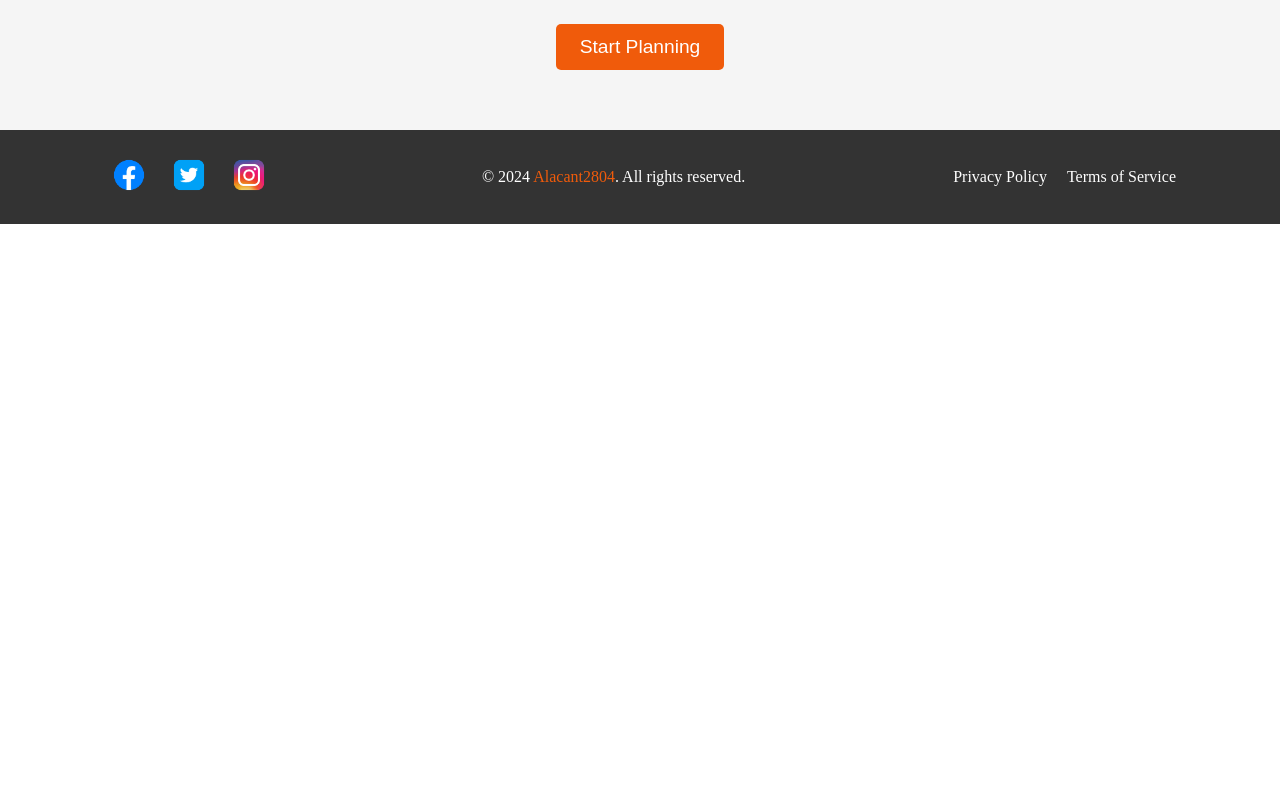
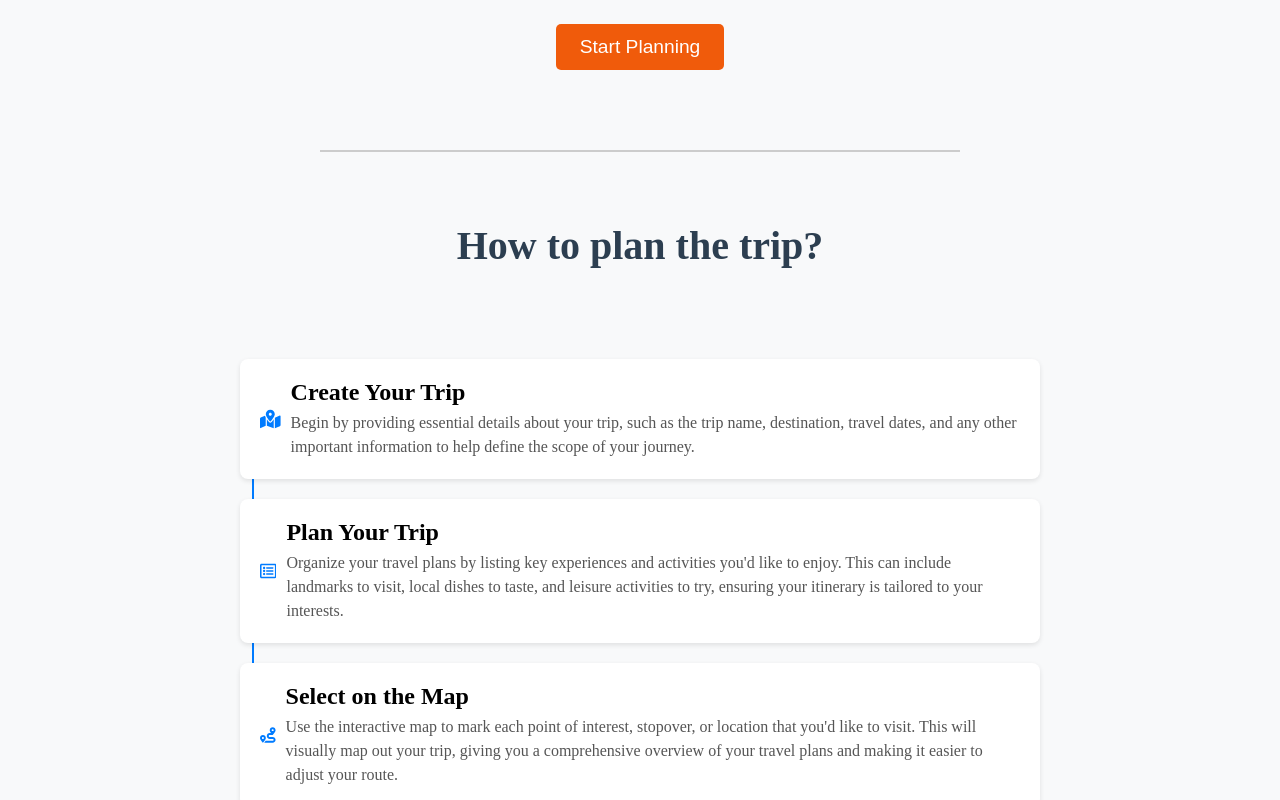
Before and after one commit to Alacant2804/Travel-App, a React (Vite) app in the folder travel-app/: page / in a window 1280 px wide. Shown: the part 1240-2040 px from the top of the page. Before the commit the page ends 1464 px from the top, so only its background shows below. Built offline with nearby package versions, Linux system fonts and the light colour scheme.

Commit message:
Updated main page design and layout

```diff
--- a/travel-app/package.json
+++ b/travel-app/package.json
@@ -13,6 +13,7 @@
     "firebase": "^10.11.1",
     "react": "^18.2.0",
     "react-dom": "^18.2.0",
+    "react-icons": "^5.2.1",
     "react-modal": "^3.16.1",
     "react-router-dom": "^6.23.0"
   },
--- a/travel-app/src/AboutApp.css
+++ b/travel-app/src/AboutApp.css
@@ -1,6 +1,6 @@
 .about-app {
     padding: 60px 20px;
-    background-color: #f5f5f5;
+    background-color: #f8f9fa;
     text-align: center;
 }
 
--- a/travel-app/src/App.jsx
+++ b/travel-app/src/App.jsx
@@ -2,6 +2,7 @@ import { BrowserRouter, Routes, Route } from 'react-router-dom';
 import Header from './Header.jsx';
 import MainPhoto from './MainPhoto.jsx';
 import AboutApp from './AboutApp.jsx';
+import MapMain from './MapMain.jsx';
 import Footer from './Footer.jsx';
 import Trips from './Trips.jsx';
 import TripDetail from './TripDetail.jsx';
@@ -23,6 +24,7 @@ export default function App() {
             <>
               <MainPhoto />
               <AboutApp />
+              <MapMain />
             </>
           } />
           <Route path="/trips" element={<Trips trips={trips} setTrips={setTrips} />} />
--- /dev/null
+++ b/travel-app/src/MapMain.css
@@ -0,0 +1,95 @@
+.hr-container {
+    background-color: #f8f9fa;
+    padding: 20px 0;
+    text-align: center;
+}
+
+.custom-hr {
+    width: 50%;
+    border: 0;
+    height: 2px;
+    background-color: #ccc;
+    margin: 0 auto;
+}
+
+.headerSecond {
+    font-size: 2.5em;
+    display: flex;
+    justify-content: center;
+    color: #2c3e50;
+    background-color: #f8f9fa;
+    padding: 50px;
+}
+
+.map-main {
+    padding: 40px;
+    background-color: #f8f9fa;
+    display: flex;
+    justify-content: center;
+}
+
+.steps-list {
+    list-style: none; /* Removes default list styling */
+    padding: 0;
+    margin: 0;
+    position: relative;
+    max-width: 800px;
+}
+
+.step {
+    display: flex;
+    align-items: center;
+    justify-content: center;
+    background-color: #ffffff; /* White background for each step */
+    border-radius: 8px;
+    margin-bottom: 20px; /* Space between steps */
+    padding: 20px;
+    box-shadow: 0 2px 5px rgba(0, 0, 0, 0.1); /* Soft shadow for 3D effect */
+    position: relative;
+}
+
+.step-icon {
+    font-size: 2em; /* Larger icons for visibility */
+    color: #007bff; /* Icon color */
+    margin-right: 10px; /* Space between icon and text */
+}
+
+.step-content {
+    flex-grow: 1; /* Allows content to take up available space */
+}
+
+.step h3 {
+    margin: 0 0 5px 0; /* Spacing for headers */
+    font-size: 1.5em;
+}
+
+.step p {
+    margin: 0; /* Remove margin for clean alignment */
+    color: #555; /* Ensures text is easily readable */
+    font-size: 1em;
+    line-height: 1.5; /* Improves readability */
+}
+
+/* Adding a pseudo-element for a curved arrow or straight line */
+.steps-list::before {
+    content: '';
+    width: 2px;
+    background-color: #007bff; /* Blue color for the line */
+    position: absolute;
+    left: 12px; /* Align with the icons */
+    top: 10px;
+    bottom: 30px;
+    border-radius: 50px; /* Gives a slight curve to the line, adjust as needed */
+}
+
+/* Hide arrow on the last step */
+.step:last-child .step-arrow {
+    display: none;
+}
+
+@media (max-width: 768px) {
+    .step {
+        flex-direction: column;
+        align-items: flex-start; /* Aligns content to the left on smaller screens */
+    }
+}
--- /dev/null
+++ b/travel-app/src/MapMain.jsx
@@ -0,0 +1,45 @@
+// MapMain.jsx
+import './MapMain.css';
+import { FaMapMarkedAlt, FaRegListAlt, FaRoute } from 'react-icons/fa';
+
+export default function MapMain() {
+    const steps = [
+        {
+            title: "Create Your Trip",
+            description: "Begin by providing essential details about your trip, such as the trip name, destination, travel dates, and any other important information to help define the scope of your journey.",
+            icon: <FaMapMarkedAlt className="step-icon" />
+        },
+        {
+            title: "Plan Your Trip",
+            description: "Organize your travel plans by listing key experiences and activities you'd like to enjoy. This can include landmarks to visit, local dishes to taste, and leisure activities to try, ensuring your itinerary is tailored to your interests.",
+            icon: <FaRegListAlt className="step-icon" />
+        },
+        {
+            title: "Select on the Map",
+            description: "Use the interactive map to mark each point of interest, stopover, or location that you'd like to visit. This will visually map out your trip, giving you a comprehensive overview of your travel plans and making it easier to adjust your route.",
+            icon: <FaRoute className="step-icon" />
+        }
+    ];
+
+    return (
+        <>
+        <div className="hr-container">
+            <hr className="custom-hr" />
+        </div>
+        <h2 className='headerSecond'>How to plan the trip?</h2>
+        <div className="map-main">
+            <ol className="steps-list">
+                {steps.map((step, index) => (
+                    <li className="step" key={index}>
+                        {step.icon}
+                        <div className="step-content">
+                            <h3>{step.title}</h3>
+                            <p>{step.description}</p>
+                        </div>
+                    </li>
+                ))}
+            </ol>
+        </div>
+        </>
+    );
+}
```
Also changed, not shown: 1 other file (tests, documents, lock files or other folders).
